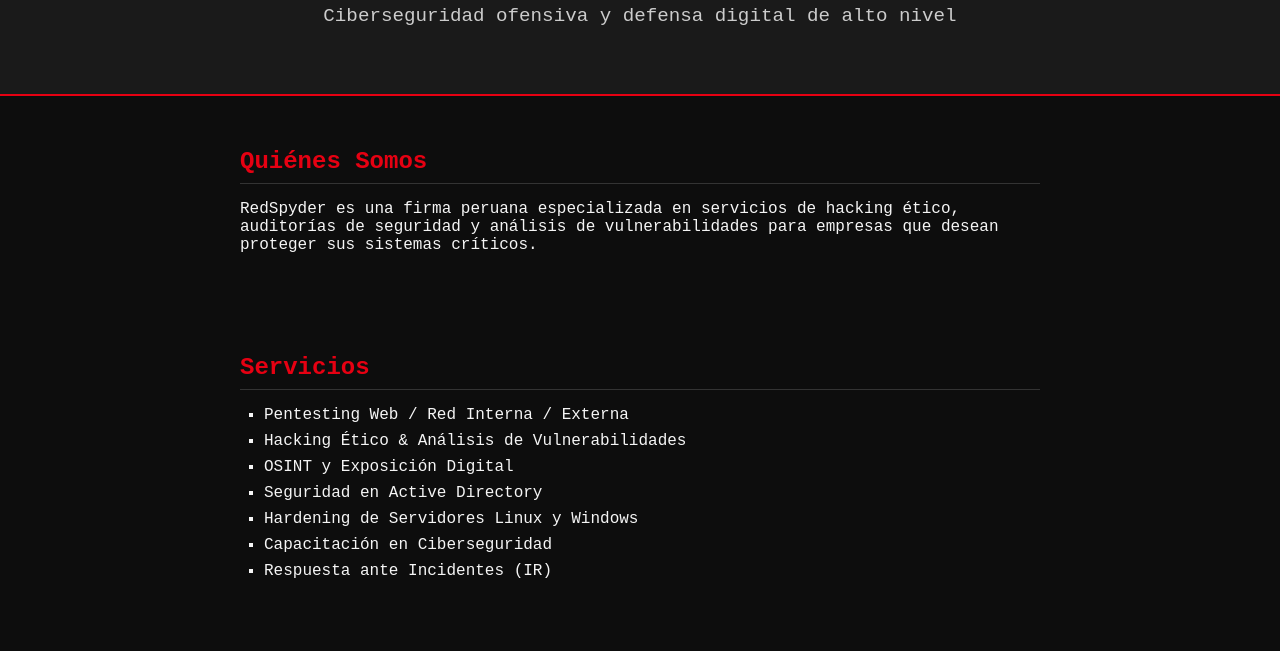
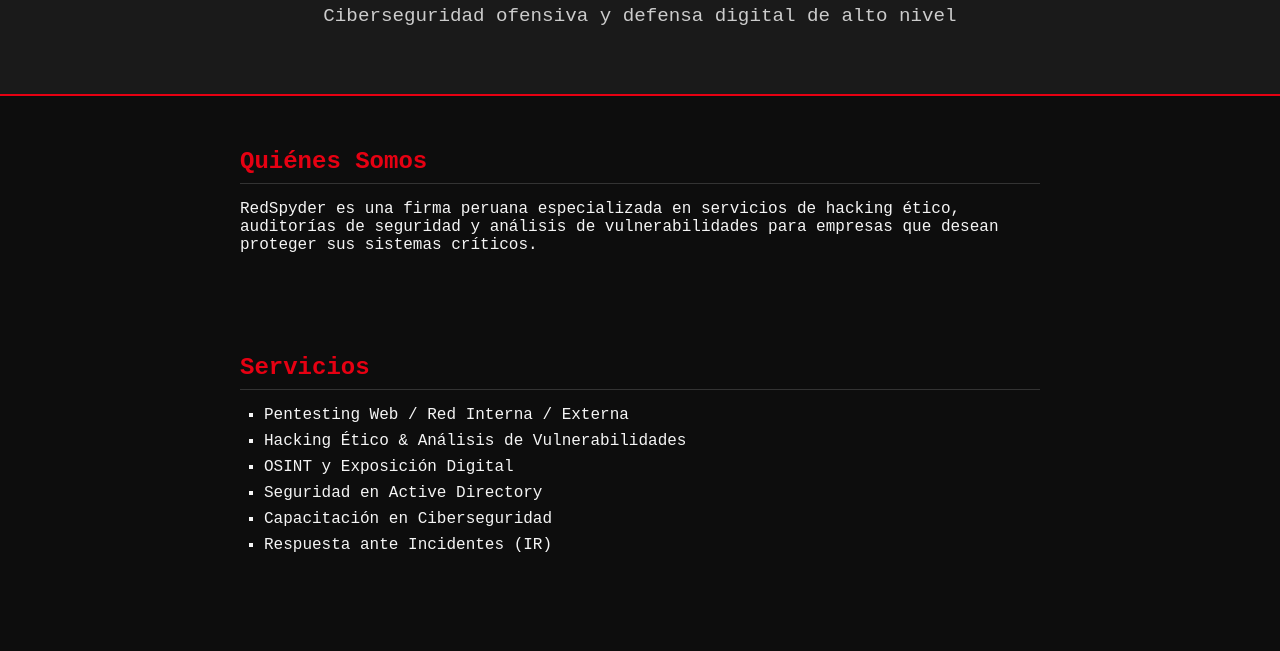
Before and after one commit to RedSpyderSec/redspydersec.github.io, a plain HTML site: page index.html in a window 1280 px wide. Shown: the part 146-797 px from the top of the page. Drawn offline with Linux system fonts and the light colour scheme.

Commit message:
index.html

```diff
--- a/index.html
+++ b/index.html
@@ -26,7 +26,6 @@
             <li>Hacking Ético & Análisis de Vulnerabilidades</li>
             <li>OSINT y Exposición Digital</li>
             <li>Seguridad en Active Directory</li>
-            <li>Hardening de Servidores Linux y Windows</li>
             <li>Capacitación en Ciberseguridad</li>
             <li>Respuesta ante Incidentes (IR)</li>
         </ul>
```
